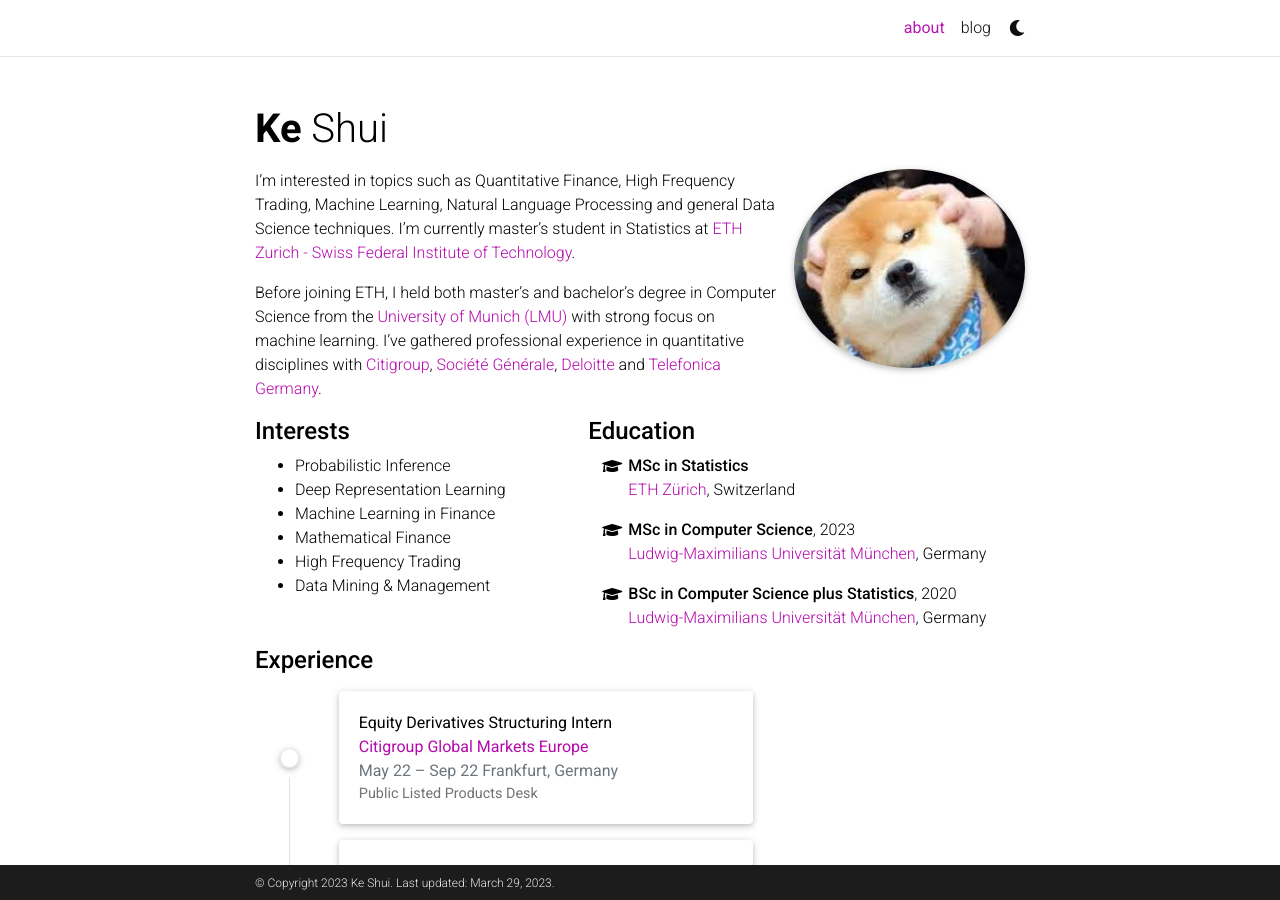
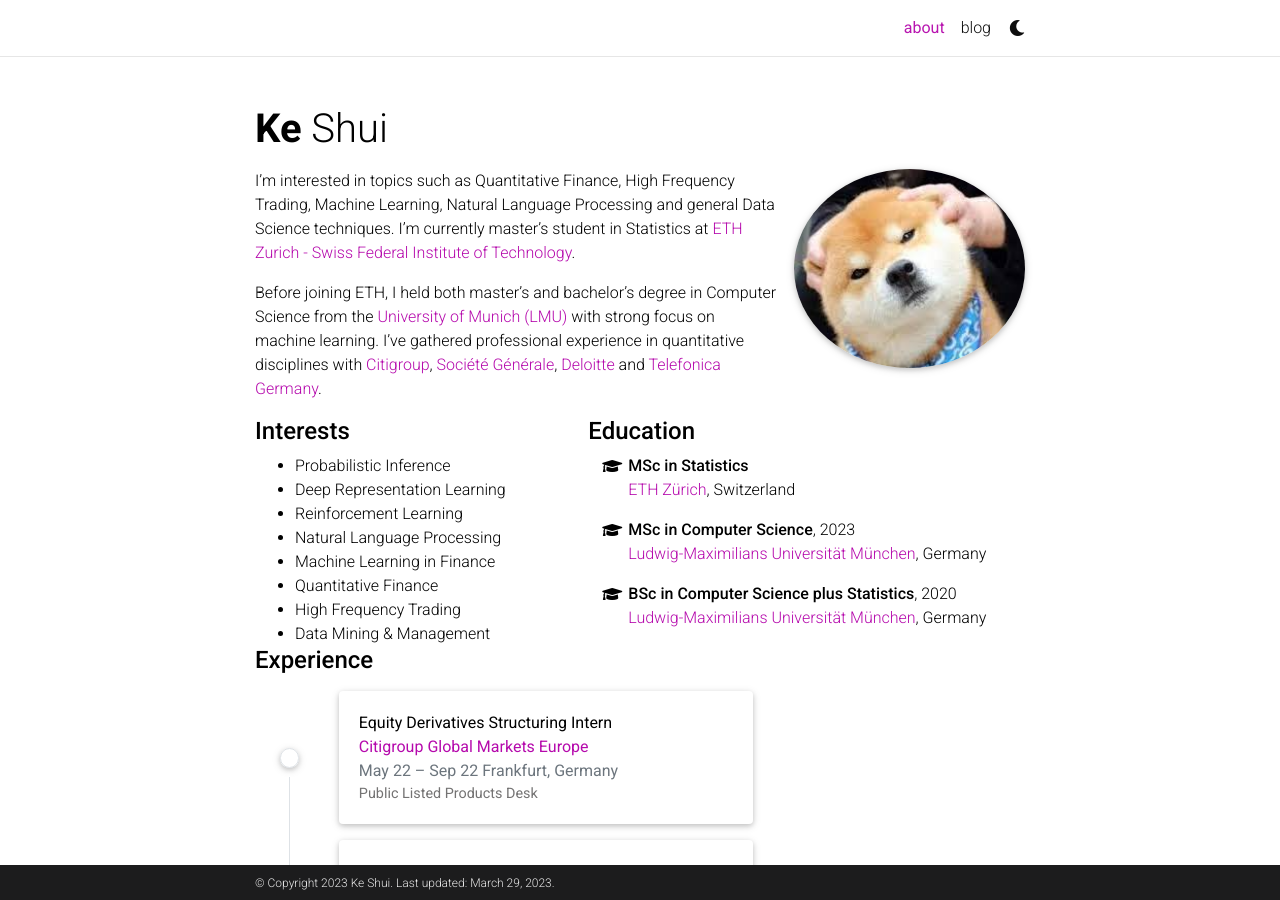
Before and after one commit to KShui/KShui.github.io, a Jekyll site: the page built from _pages/about.md, in a window 1280 px wide and 900 px high. Built offline with Jekyll 4.4.1, drawn with Linux system fonts in a browser that asks for light colours; full-size pictures stand in for the smaller copies a plugin makes; comment, search, counter and statistics services are not loaded; a style sheet for code colours, icons or effects is not loaded.

Commit message:
update interests

```diff
--- a/_pages/about.md
+++ b/_pages/about.md
@@ -23,8 +23,10 @@
         <ul class="ul-interests mb-0">
           <li>Probabilistic Inference</li>
           <li>Deep Representation Learning</li>
+          <li>Reinforcement Learning</li>
+          <li>Natural Language Processing</li>
           <li>Machine Learning in Finance</li>
-          <li>Mathematical Finance</li>
+          <li>Quantitative Finance</li>
           <li>High Frequency Trading</li>
           <li>Data Mining & Management</li>
         </ul>
```
